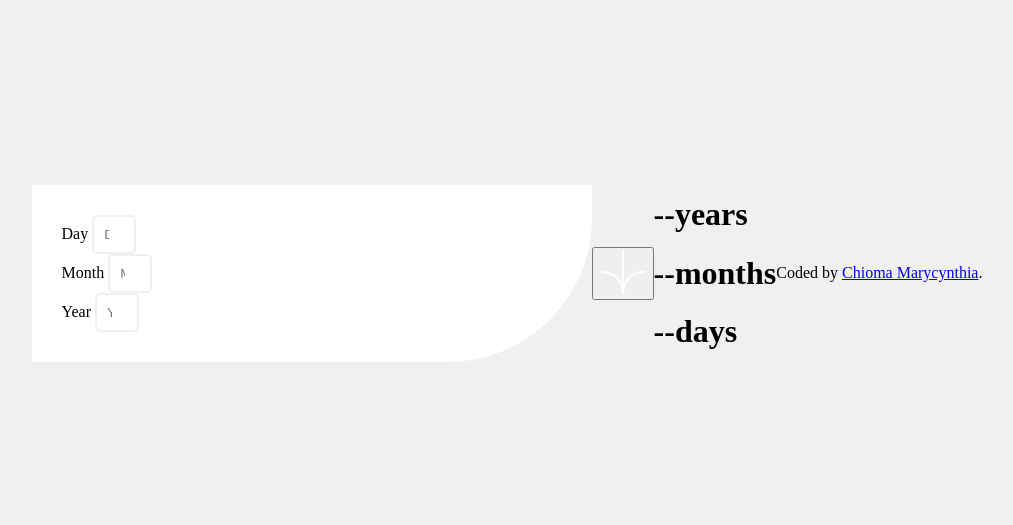
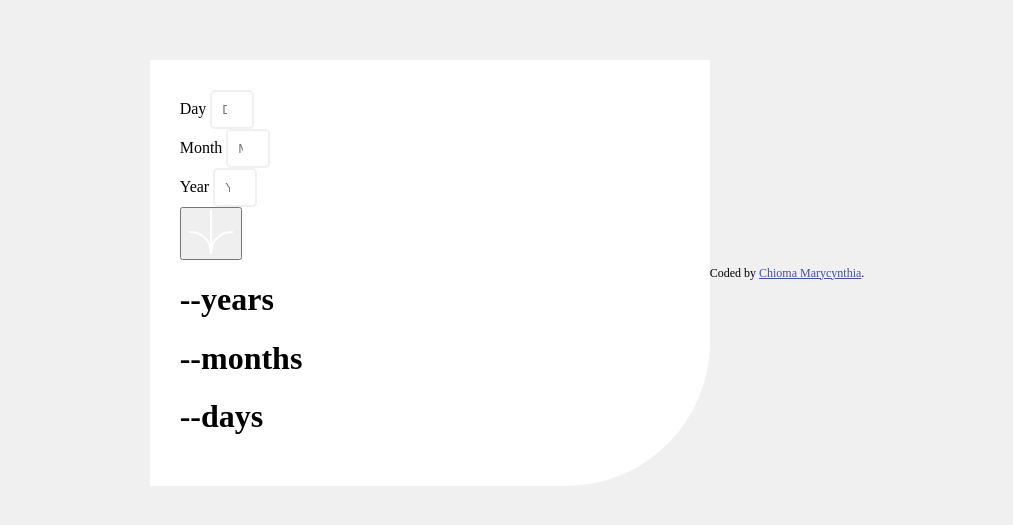
Before and after one commit to friedaodagboyi/Age-Calculator-App, a plain HTML site: page index.html in a window 1280 px wide. Shown: the part 135-660 px from the top of the page, without its empty margins (133-1146 px from the left). Drawn offline with Linux system fonts and the light colour scheme.

Commit message:
Updated the structure

```diff
--- a/index.html
+++ b/index.html
@@ -30,7 +30,7 @@
         <small class="error-year"></small>
       </div>
     </div>
-  </div>
+
     <button class="submit-btn">
       <img src="./assets/images/icon-arrow.svg" alt="iconArrow">
     </button>
@@ -40,11 +40,11 @@
       <h1><span class="output-month">--</span>months</h1>
       <h1><span class="output-day">--</span>days</h1>
     </div>
+  </div>
 
-
-  <div class="attribution">
+  <footer class="footer">
     Coded by <a href="https://github.com/Chiiorrma/Age-Calculator-App.git">Chioma Marycynthia</a>.
-  </div>
+  </footer>
   <script src="main.js"></script>
 </body>
 
```
Lines whose indentation alone changed are shown as unchanged.
